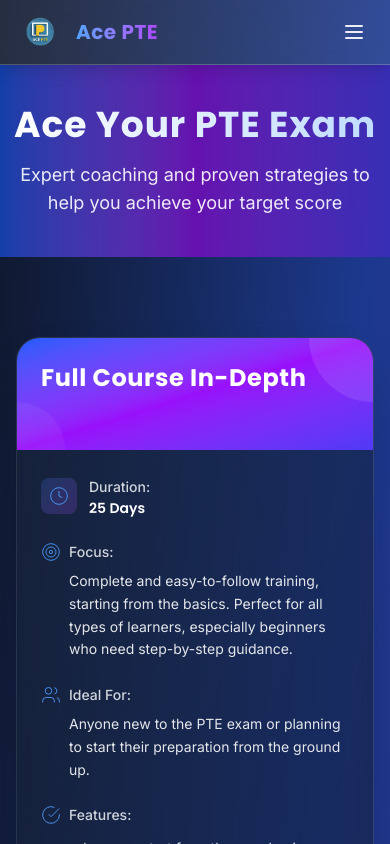
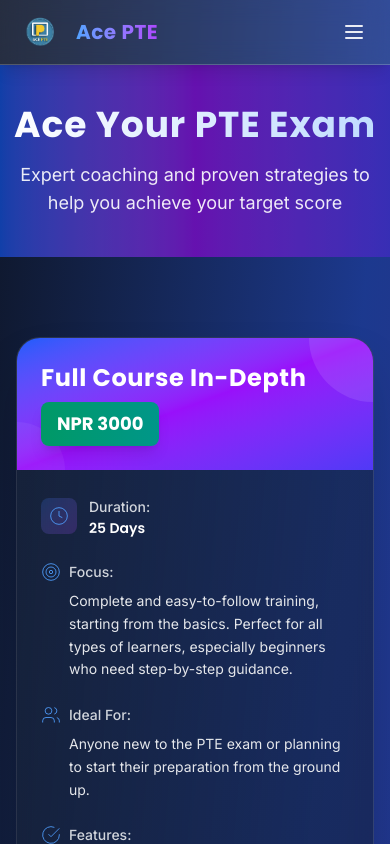
Before and after one commit to Gauravmahto187/AcePte, a React (Vite) app: page / in a window 390 px wide. Shown: the top 844 px of the page. Built offline with nearby package versions, Linux system fonts and the light colour scheme.

Commit message:
fix: price view on small device

```diff
--- a/src/components/Card.jsx
+++ b/src/components/Card.jsx
@@ -17,6 +17,7 @@ const Card = ({ title, price, duration, focus, idealFor, features, nextSession,
             {title}
           </h2>
           <div className="inline-block">
+            {/* Desktop Price - Hidden on mobile */}
             <div className="relative group hidden md:block">
               {/* Animated background with gradient */}
               <div className="absolute inset-0 bg-gradient-to-r from-emerald-500 via-green-500 to-teal-500 rounded-xl blur-sm group-hover:blur-md transition-all duration-300 opacity-75"></div>
@@ -30,6 +31,15 @@ const Card = ({ title, price, duration, focus, idealFor, features, nextSession,
 
                 {/* Subtle glow effect */}
                 <div className="absolute inset-0 bg-gradient-to-r from-emerald-400/20 to-teal-400/20 rounded-xl opacity-0 group-hover:opacity-100 transition-opacity duration-300"></div>
+              </div>
+            </div>
+
+            {/* Mobile Price - Simple and compact */}
+            <div className="md:hidden">
+              <div className="bg-gradient-to-r from-emerald-600 to-teal-600 px-4 py-2 rounded-lg shadow-lg">
+                <span className="text-white font-bold text-lg font-['Poppins']">
+                  {price}
+                </span>
               </div>
             </div>
           </div>
```
